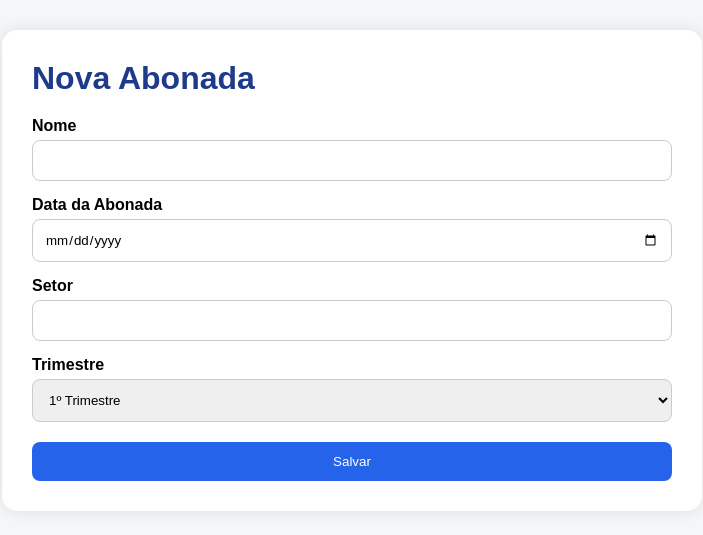
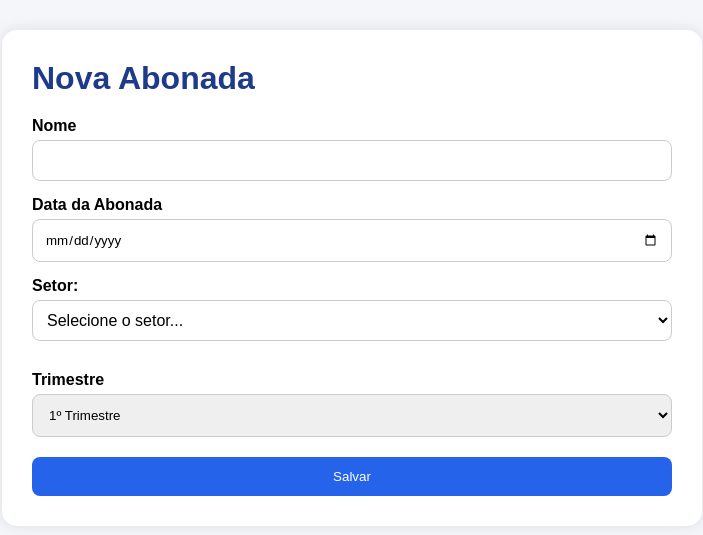
Before and after one commit to pauloestevan2803-svg/sistema-abonadas, a Flask app: page /cadastro in a window 1280 px wide. Shown: the top 535 px of the page, without its empty margins (288-991 px from the left). Run offline with Flask 3, Linux system fonts and the light colour scheme; the visitor is signed in with stand-in values (Sample User, id 1); some libraries are stand-ins or nearby versions.

Commit message:
Forçando a criação da coluna setor se ela não existir

```diff
--- a/app.py
+++ b/app.py
@@ -31,10 +31,11 @@ def inicializar_banco():
                 id SERIAL PRIMARY KEY,
                 nome VARCHAR(100) NOT NULL,
                 data_abonada DATE NOT NULL,
-                setor VARCHAR(50) NOT NULL,
+                setor VARCHAR(50),
                 trimestre VARCHAR(50)
             );
         """)
+        cursor.execute("ALTER TABLE abonadas ADD COLUMN IF NOT EXISTS setor VARCHAR(50);")
         cursor.execute("ALTER TABLE abonadas ADD COLUMN IF NOT EXISTS trimestre VARCHAR(50);")
 
         cursor.execute("""
--- a/templates/cadastro.html
+++ b/templates/cadastro.html
@@ -81,8 +81,22 @@ background:#1d4ed8;
 <label>Data da Abonada</label>
 <input type="date" name="data_abonada" required>
 
-<label>Setor</label>
-<input type="text" name="setor" required>
+<label for="setor">Setor:</label>
+<select name="setor" id="setor" required style="width: 100%; padding: 10px; border-radius: 8px; border: 1px solid #ccc; margin-bottom: 15px; background-color: white; font-size: 16px;">
+    <option value="" disabled selected>Selecione o setor...</option>
+    <option value="DGI">DGI</option>
+    <option value="Obras">Obras</option>
+    <option value="Saude">Saúde</option>
+    <option value="RH">RH</option>
+    <option value="CRAS">CRAS</option>
+    <option value="Transito e Transporte">Trânsito e Transporte</option>
+    <option value="Educação">Educação</option>
+    <option value="Convenio">Convênio</option>
+    <option value="Juridico">Jurídico</option>
+    <option value="Turismo">Turismo</option>
+    <option value="Engenharia">Engenharia</option>
+    <option value="Agropecuaria">Agropecuária</option>
+</select>
 
 <label>Trimestre</label>
 
```
